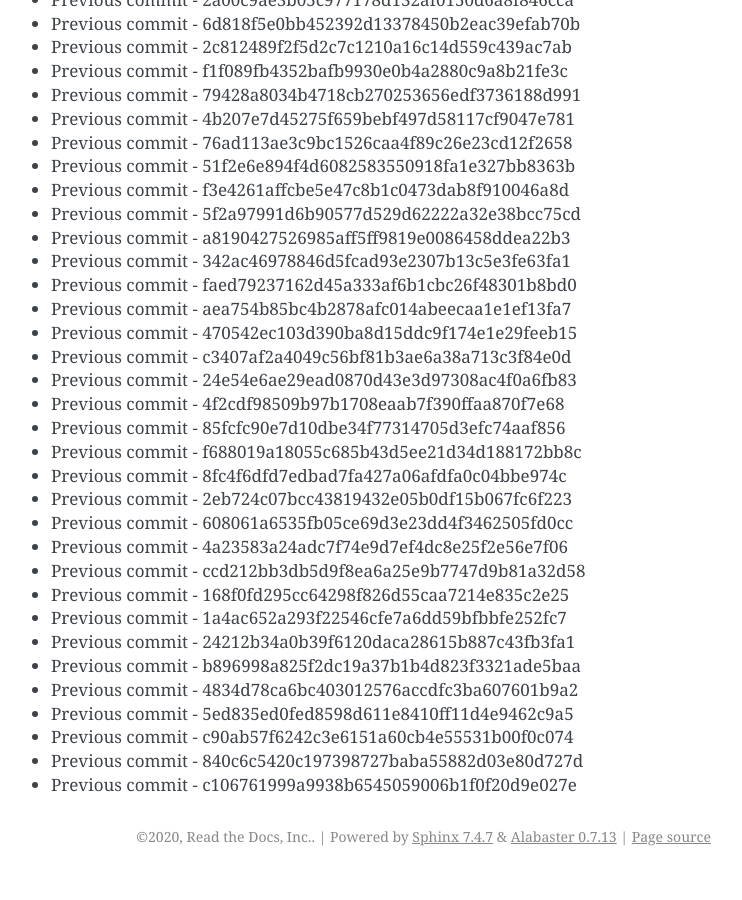
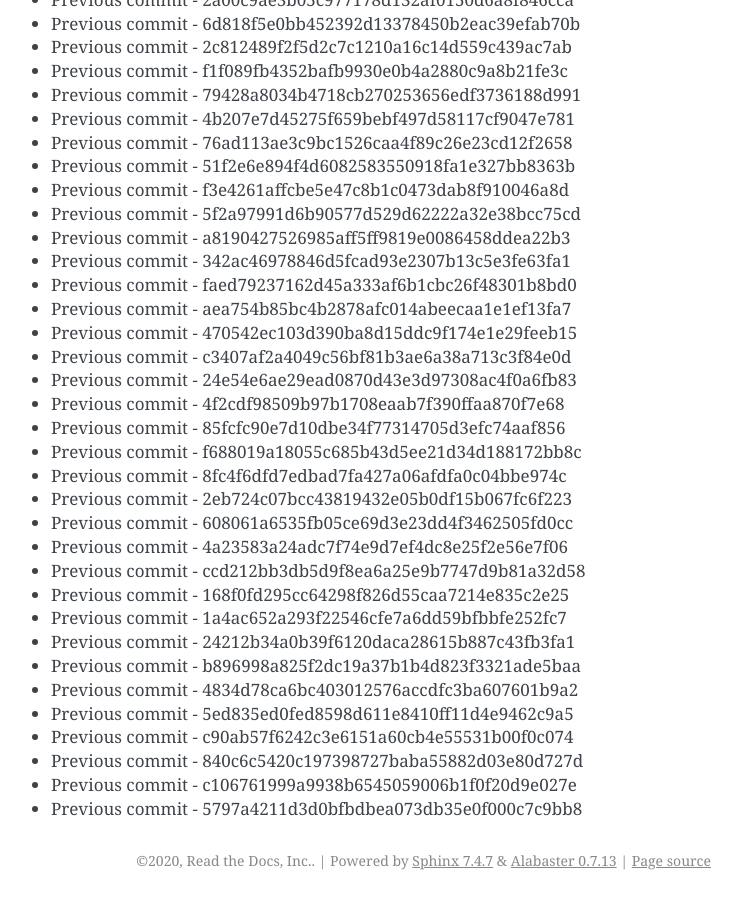
Before and after one commit to readthedocs/rtd-git-stresstest, a Sphinx documentation site: the page built from docs/updates.rst, in a window 1280 px wide and 900 px high, scrolled down 8366 px. Shown: the whole window, without its empty margins (399-1141 px from the left). Built offline with Sphinx 7.4.7, drawn with Linux system fonts in a browser that asks for light colours; before the commit the page ends 9242 px from its top, so only the background shows below that.

Commit message:
Generating commit from previous: 5797a4211d3d0bfbdbea073db35e0f000c7c9bb8

```diff
--- a/docs/updates.rst
+++ b/docs/updates.rst
@@ -383,3 +383,4 @@ It can be tested for any performance characteristics.
 * Previous commit - c90ab57f6242c3e6151a60cb4e55531b00f0c074
 * Previous commit - 840c6c5420c197398727baba55882d03e80d727d
 * Previous commit - c106761999a9938b6545059006b1f0f20d9e027e
+* Previous commit - 5797a4211d3d0bfbdbea073db35e0f000c7c9bb8
```
